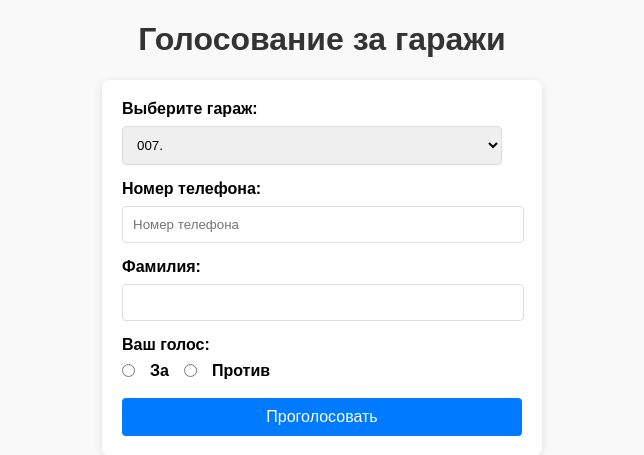
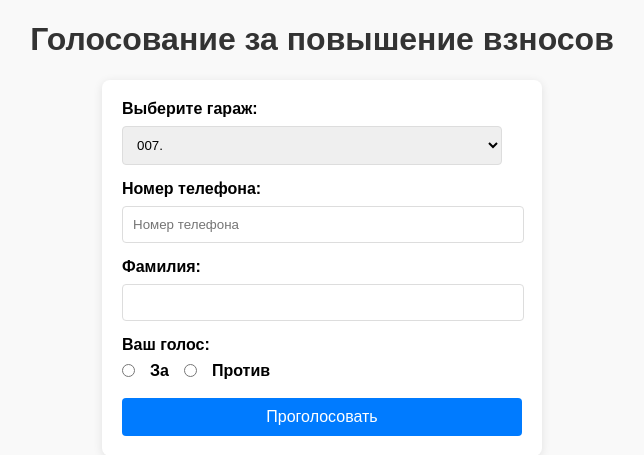
Before and after one commit to slaav1k/golosovanie, a Flask app: page / in a window 1280 px wide. Shown: the top 455 px of the page, without its empty margins (318-962 px from the left). Run offline with Flask 3, Linux system fonts and the light colour scheme; some libraries are stand-ins or nearby versions.

Commit message:
comitim2

```diff
--- a/templates/index.html
+++ b/templates/index.html
@@ -3,14 +3,14 @@
 <head>
     <meta charset="UTF-8">
     <meta name="viewport" content="width=device-width, initial-scale=1.0">
-    <title>Голосование за гаражи</title>
+    <title>Голосование ГСК "Факел"</title>
     <link rel="stylesheet" href="static/styles.css">
     <script src="https://cdnjs.cloudflare.com/ajax/libs/socket.io/4.5.4/socket.io.min.js"></script>
     <script src="https://code.jquery.com/jquery-3.6.0.min.js"></script>
     <script src="https://cdnjs.cloudflare.com/ajax/libs/jquery.maskedinput/1.4.1/jquery.maskedinput.min.js"></script>
 </head>
 <body>
-    <h1>Голосование за гаражи</h1>
+    <h1>Голосование за повышение взносов</h1>
 
     <!-- Форма для голосования -->
     <form id="voteForm" method="POST" action="/vote">
```
